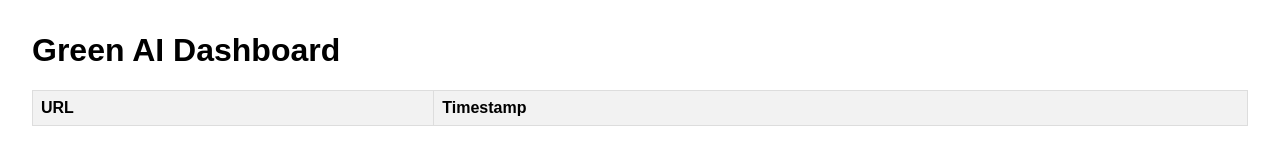
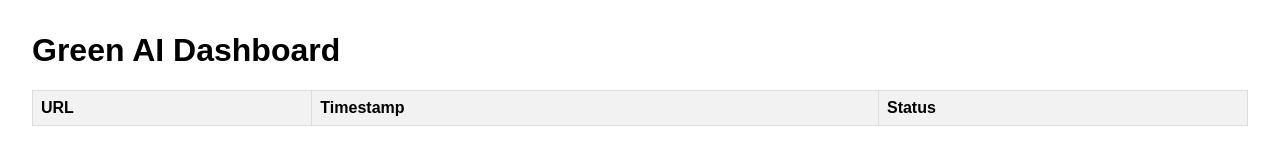
Before and after one commit to khawaidev/green-ai-classifier, a website: page dashboard/index.html in a window 1280 px wide. Drawn offline with Linux system fonts and the light colour scheme; no server answers.

Commit message:
Update index.html

```diff
--- a/dashboard/index.html
+++ b/dashboard/index.html
@@ -13,9 +13,11 @@
       <tr>
         <th>URL</th>
         <th>Timestamp</th>
+        <th>Status</th> <!-- ✅ Added -->
       </tr>
     </thead>
     <tbody>
+      <!-- Results will be injected by script.js -->
     </tbody>
   </table>
   <script src="script.js"></script>
```
